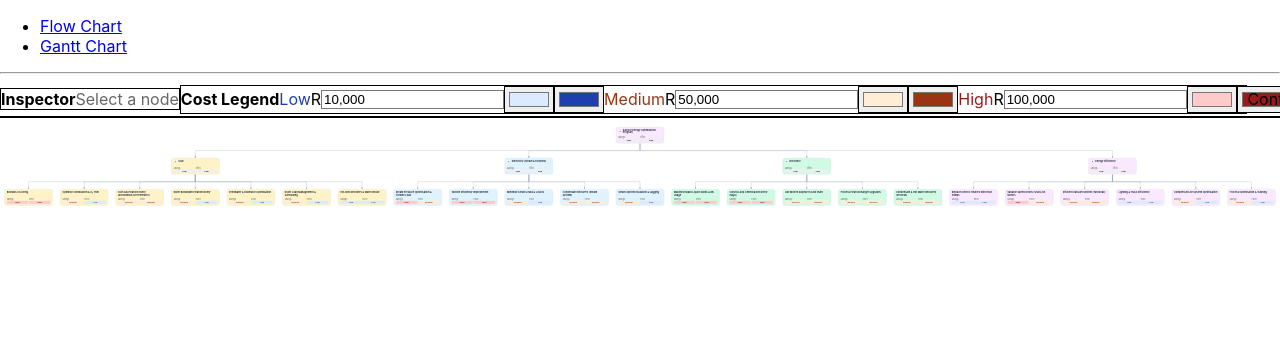
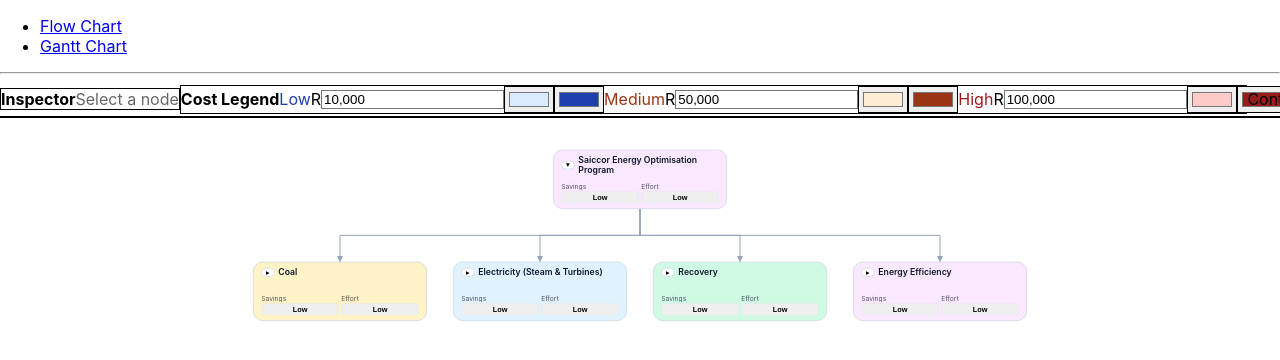
Before and after one commit to rbence-dot/CF-tree, a React (Create React App) app: page / in a window 1280 px wide. Shown: the top 360 px of the page. Built offline with nearby package versions, Linux system fonts and the light colour scheme.

Commit message:
added gantt functions and collaps/expand default

```diff
--- a/src/App.js
+++ b/src/App.js
@@ -6,7 +6,7 @@
 
 function App() {
   const [dataMap, setDataMap] = useState(buildInitialMap());
-  const [collapsed, setCollapsed] = useState(new Set());
+  const [collapsed, setCollapsed] = useState(new Set(getCategories().map(c => c.id)));
   const [costLegend, setCostLegend] = useState({
     low: { value: "10,000", bg: "#dbeafe", text: "#1e40af" },
     medium: { value: "50,000", bg: "#ffedd5", text: "#9a3412" },
@@ -55,7 +55,7 @@
               />
             }
           />
-          <Route path="/gantt" element={<GanttChart dataMap={dataMap} />} />
+          <Route path="/gantt" element={<GanttChart dataMap={dataMap} setDataMap={setDataMap} childrenMap={childrenMap} setChildrenMap={setChildrenMap} collapsed={collapsed} setCollapsed={setCollapsed} />} />
         </Routes>
       </div>
     </Router>
--- a/src/GanttChart.js
+++ b/src/GanttChart.js
@@ -8,6 +8,7 @@
         this.ganttContainer = React.createRef();
         this.isDragging = false;
         this.lastPosX = 0;
+        this.isTaskBeingAdded = false;
     }
 
     componentDidMount() {
@@ -19,6 +20,83 @@
 
         gantt.init(this.ganttContainer.current);
         this.updateGantt(this.props.dataMap);
+
+        gantt.attachEvent("onAfterTaskAdd", (id, task) => {
+            if (this.isTaskBeingAdded) {
+                return;
+            }
+            this.isTaskBeingAdded = true;
+
+            const { setDataMap, setChildrenMap, setCollapsed, dataMap, childrenMap, collapsed } = this.props;
+            const newNode = {
+                id: task.id,
+                label: task.text,
+                parent: task.parent,
+                category: dataMap[task.parent]?.category || "",
+                bg: dataMap[task.parent]?.bg || "#ffffff",
+                text: dataMap[task.parent]?.text || "#000000",
+            };
+            const newDataMap = { ...dataMap, [task.id]: newNode };
+
+            const newChildrenMap = { ...childrenMap };
+            if (newChildrenMap[task.parent]) {
+                newChildrenMap[task.parent].push(task.id);
+            } else {
+                newChildrenMap[task.parent] = [task.id];
+            }
+
+            const newCollapsed = new Set(collapsed);
+            newCollapsed.add(task.id);
+
+            setDataMap(newDataMap);
+            setChildrenMap(newChildrenMap);
+            setCollapsed(newCollapsed);
+
+            setTimeout(() => {
+                this.isTaskBeingAdded = false;
+            }, 500);
+        });
+
+        gantt.attachEvent("onAfterTaskDelete", (id, task) => {
+            const { setDataMap, setChildrenMap, dataMap, childrenMap } = this.props;
+            const newDataMap = { ...dataMap };
+            delete newDataMap[id];
+
+            const newChildrenMap = { ...childrenMap };
+            if (newChildrenMap[task.parent]) {
+                newChildrenMap[task.parent] = newChildrenMap[task.parent].filter(
+                    (childId) => childId !== id
+                );
+            }
+
+            setDataMap(newDataMap);
+            setChildrenMap(newChildrenMap);
+        });
+
+        gantt.attachEvent("onAfterTaskDrag", (id, mode, task, original) => {
+            const { setDataMap } = this.props;
+            const updatedTask = gantt.getTask(id);
+            const newDataMap = { ...this.props.dataMap };
+            newDataMap[id] = {
+                ...newDataMap[id],
+                start_date: this.formatDate(updatedTask.start_date),
+                duration: updatedTask.duration,
+            };
+            setDataMap(newDataMap);
+        });
+
+        gantt.attachEvent("onAfterTaskChange", (id, task) => {
+            const { setDataMap } = this.props;
+            const updatedTask = gantt.getTask(id);
+            const newDataMap = { ...this.props.dataMap };
+            newDataMap[id] = {
+                ...newDataMap[id],
+                text: updatedTask.text,
+                start_date: this.formatDate(updatedTask.start_date),
+                duration: updatedTask.duration,
+            };
+            setDataMap(newDataMap);
+        });
 
         gantt.ext.zoom.init({
             levels: [
@@ -53,7 +131,16 @@
         }
     }
 
+    formatDate(date) {
+        const d = new Date(date);
+        const day = String(d.getDate()).padStart(2, '0');
+        const month = String(d.getMonth() + 1).padStart(2, '0');
+        const year = d.getFullYear();
+        return `${day}-${month}-${year}`;
+    }
+
     transformDataForGantt(dataMap) {
+        const { collapsed } = this.props;
         const tasks = [];
         const links = [];
         let linkId = 1;
@@ -67,7 +154,7 @@
                 duration: node.duration || 5,
                 parent: id === 'root' ? 0 : node.parent,
                 progress: 0.5,
-                open: true,
+                open: !collapsed.has(id),
             });
 
             if (node.parent) {
```
